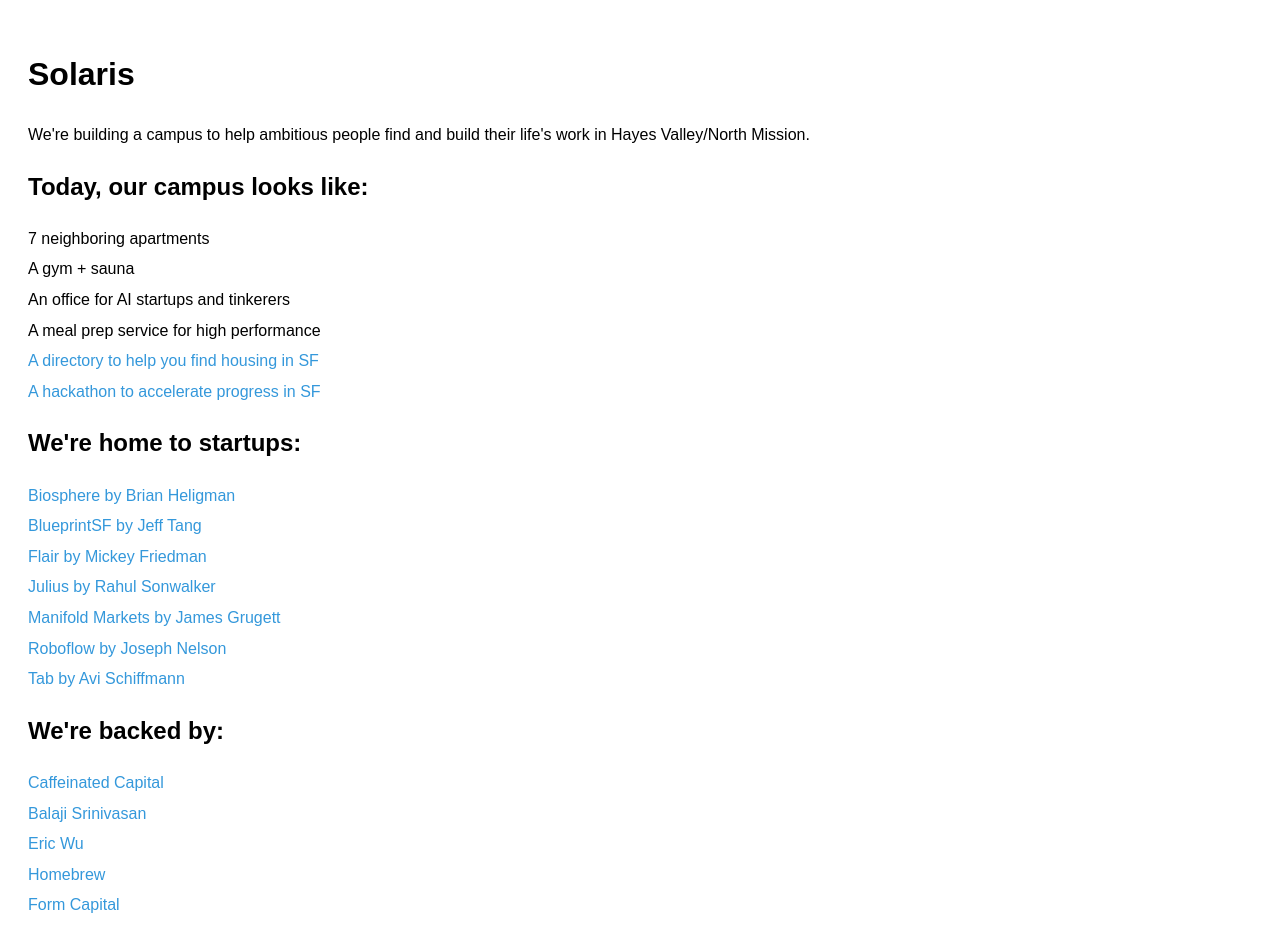
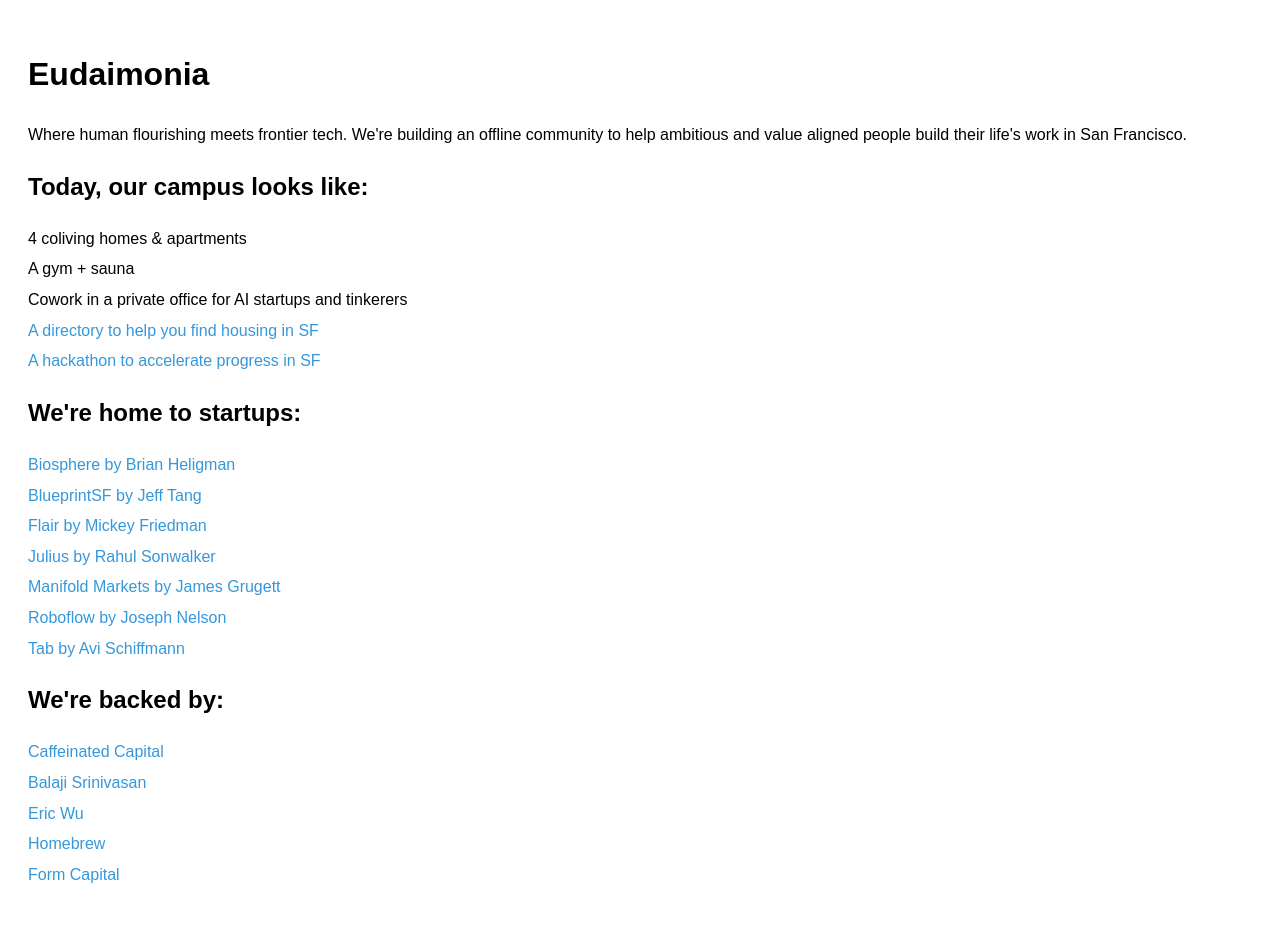
Before and after one commit to AqeelAqeel/eudaimonia, a plain HTML site: page index.html in a window 1280 px wide. Drawn offline with Linux system fonts and the light colour scheme.

Commit message:
updating site

```diff
--- a/index.html
+++ b/index.html
@@ -3,7 +3,7 @@
 <head>
     <meta charset="UTF-8">
     <meta name="viewport" content="width=device-width, initial-scale=1.0">
-    <title>Solaris Society</title>
+    <title>Eudaimonia</title>
     <style>
         body {
             font-family: Arial, sans-serif;
@@ -25,15 +25,14 @@
 </head>
 <body>
 
-    <h1>Solaris</h1>
-    <p>We're building a campus to help ambitious people find and build their life's work in Hayes Valley/North Mission.</p>
+    <h1>Eudaimonia</h1>
+    <p>Where human flourishing meets frontier tech. We're building an offline community to help ambitious and value aligned people build their life's work in San Francisco.</p>
 
     <h2>Today, our campus looks like:</h2>
     <ul>
-        <li>7 neighboring apartments</li>
+        <li>4 coliving homes & apartments</li>
         <li>A gym + sauna</li>
-        <li>An office for AI startups and tinkerers</li>
-        <li>A meal prep service for high performance</li>
+        <li>Cowork in a private office for AI startups and tinkerers</li>
         <li><a href="https://www.example.com/directory">A directory to help you find housing in SF</a></li>
         <li><a href="https://www.example.com/hackathon">A hackathon to accelerate progress in SF</a></li>
     </ul>
```
